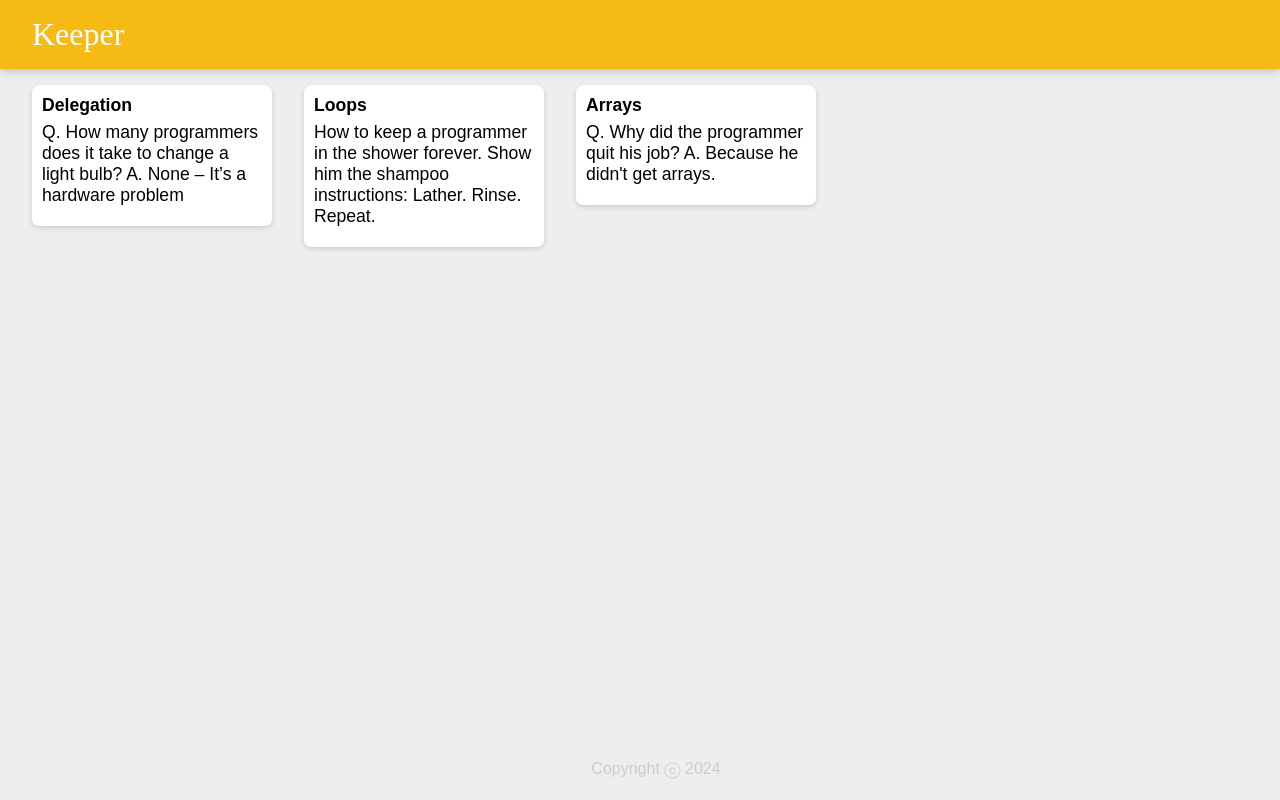
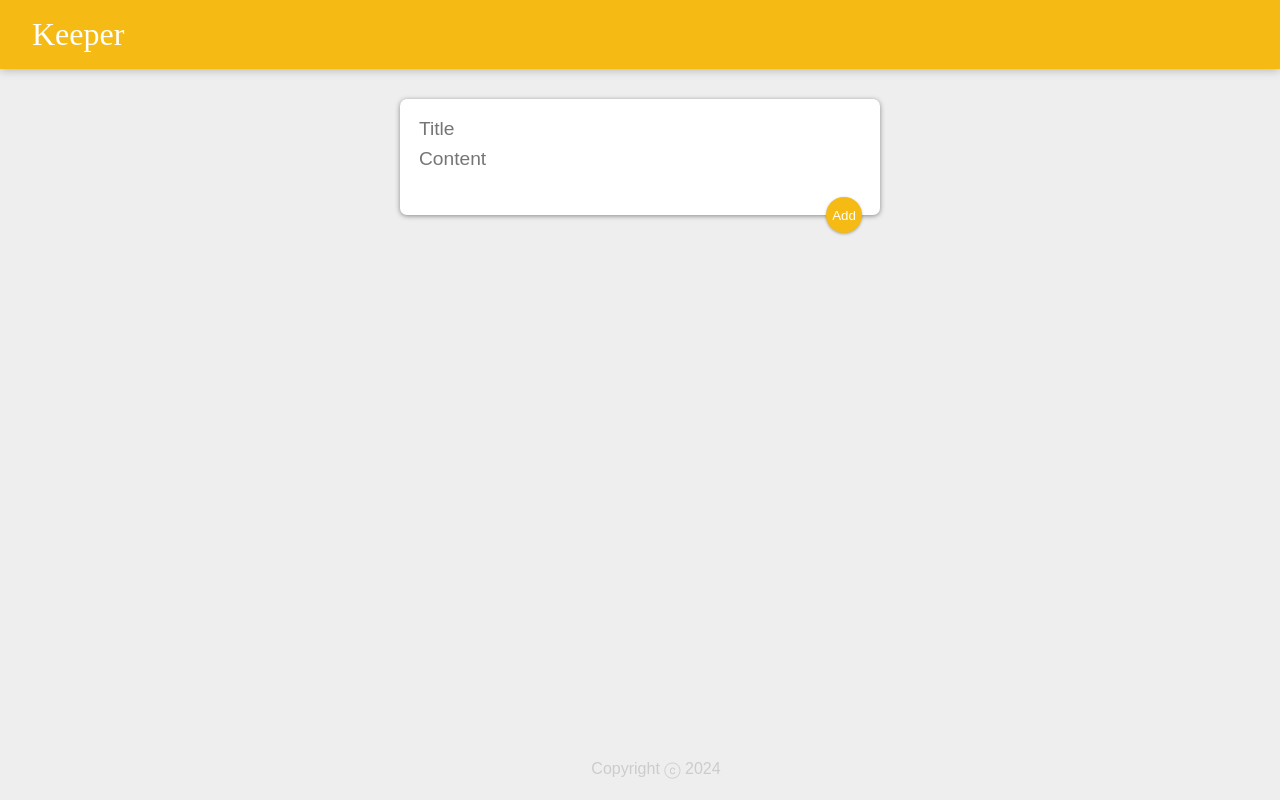
Before and after one commit to Diego-Malta/keeper-app-react, a React (Create React App) app: page / in a window 1280 px wide. Built offline with nearby package versions, Linux system fonts and the light colour scheme.

Commit message:
add "CreateArea" component for the user to create new notes

```diff
--- a/public/styles.css
+++ b/public/styles.css
@@ -54,3 +54,49 @@ footer p {
     white-space: pre-wrap;
     word-wrap: break-word;
   }
+
+  .note button {
+    position: relative;
+    float: right;
+    margin-right: 10px;
+    color: #f5ba13;
+    border: none;
+    width: 36px;
+    height: 36px;
+    cursor: pointer;
+    outline: none;
+  }
+
+  form {
+    position: relative;
+    width: 480px;
+    margin: 30px auto 20px auto;
+    background: #fff;
+    padding: 15px;
+    border-radius: 7px;
+    box-shadow: 0 1px 5px rgb(138, 137, 137);
+  }
+  form input,
+  form textarea {
+    width: 100%;
+    border: none;
+    padding: 4px;
+    outline: none;
+    font-size: 1.2em;
+    font-family: inherit;
+    resize: none;
+  }
+  form button {
+    position: absolute;
+    right: 18px;
+    bottom: -18px;
+    background: #f5ba13;
+    color: #fff;
+    border: none;
+    border-radius: 50%;
+    width: 36px;
+    height: 36px;
+    box-shadow: 0 1px 3px rgba(0, 0, 0, 0.3);
+    cursor: pointer;
+    outline: none;
+  }
--- a/src/components/App.jsx
+++ b/src/components/App.jsx
@@ -1,22 +1,39 @@
-// import logo from './logo.svg';
-// import './App.css';
-import React from 'react'
+import React, { useState } from 'react'
 import Header from './Header'
 import Footer from './Footer'
 import Note from './Note'
-import notes from '../notes'
-
+import CreateArea from './CreateArea'
+// import notes from '../notes'
 
 function App() {
+
+  // const[newNotes, setValue] = useState(notes)
+  // const [newNotes, setNewNotes] = useState([{ title: "", content: "" }])
+  const [newNotes, setNewNotes] = useState([])
+
+  function addNote(note) {
+    const { title, content} = note
+
+    //check if title and content are not empty
+    if (title && content) setNewNotes([...newNotes, note])
+  }
+
+  // function deleteNote(id){
+  //   setValue(prevValues => prevValues.filter((value, index) => index !== id))
+  // }
+
   return (
     <div>
       <Header />
-      {
-        notes.map(note =>
+      <CreateArea onAdd={addNote} />
+      {newNotes.length > 0 &&
+        newNotes.map((note, index) =>
           <Note
-            key={note.key}
+            key={index}
+            id={index}
             title={note.title}
             content={note.content}
+          // onClickDelete={deleteNote}
           />
         )
       }
--- a/src/components/CreateArea.jsx
+++ b/src/components/CreateArea.jsx
@@ -1,8 +1,29 @@
-import React from 'react'
+import React, { useState } from 'react'
 
 function CreateArea(props) {
-  return(
-    <div></div>
+
+  const [noteBox, setNoteBox] = useState({ title: "", content: "" })
+
+  function handleChange(event) {
+
+    const { name, value } = event.target
+
+    setNoteBox(prevValues => {
+      return { ...prevValues, [name]: value }
+    })
+  }
+
+  return (
+    <div>
+      <form onSubmit={e => e.preventDefault()}>
+        <input type="text" name="title" placeholder="Title" value={noteBox.title} onChange={handleChange} />
+        <textarea name="content" placeholder="Content" row="3" value={noteBox.content} onChange={handleChange} />
+        <button onClick={() => {
+          props.onAdd(noteBox)
+          setNoteBox({ title: "", content: "" })
+        }}>Add</button>
+      </form>
+    </div>
   )
 }
 
--- a/src/components/Note.jsx
+++ b/src/components/Note.jsx
@@ -1,11 +1,16 @@
+// import React, { useState } from 'react'
 import React from 'react'
 
-function Note (props) {
+function Note(props) {
+
+  // const[isDeleted, setIsDeleted] = useState(false)
+
   return (
     <div className='note'>
       <h1>{props.title}</h1>
       <p>{props.content}</p>
-      {/* <button>DELETE</button> */}
+      <button>DELETE</button>
+      {/* <button onClickDelete>DELETE</button> */}
     </div>
   )
 }
--- a/src/index.js
+++ b/src/index.js
@@ -1,5 +1,5 @@
 import React from 'react';
-import ReactDOM from 'react-dom';
+import ReactDOM from 'react-dom/client';
 // import './index.css';
 import App from './components/App';
 // import reportWebVitals from './reportWebVitals';
@@ -8,6 +8,8 @@ const root = ReactDOM.createRoot(document.getElementById('root'));
 root.render(
     <App />
 );
+
+// ReactDOM.render(<App/>, document.getElementById("root"))
 
 // If you want to start measuring performance in your app, pass a function
 // to log results (for example: reportWebVitals(console.log))
```
Lines whose indentation alone changed are shown as unchanged.
